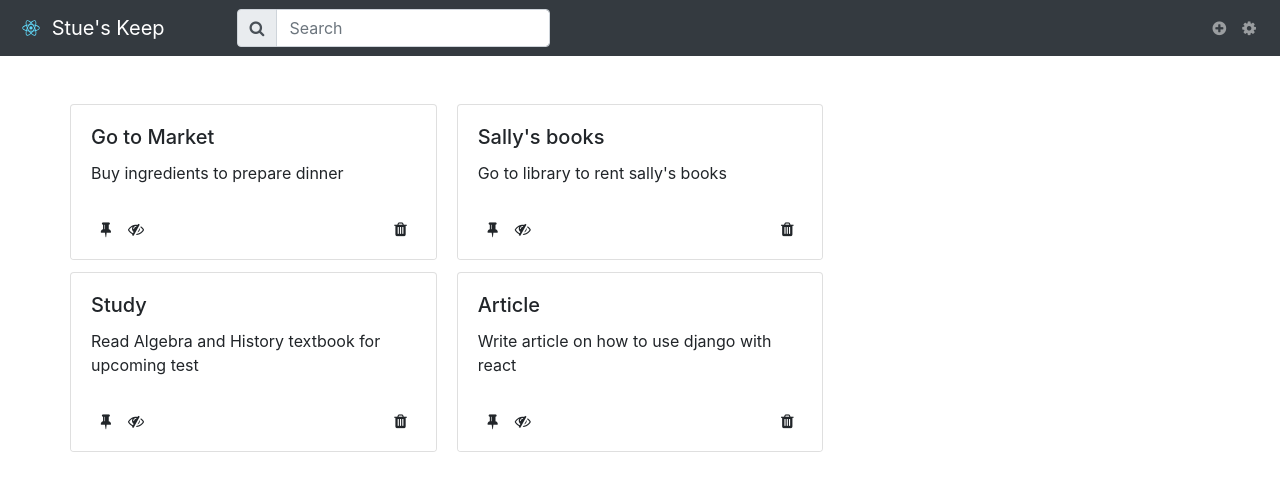
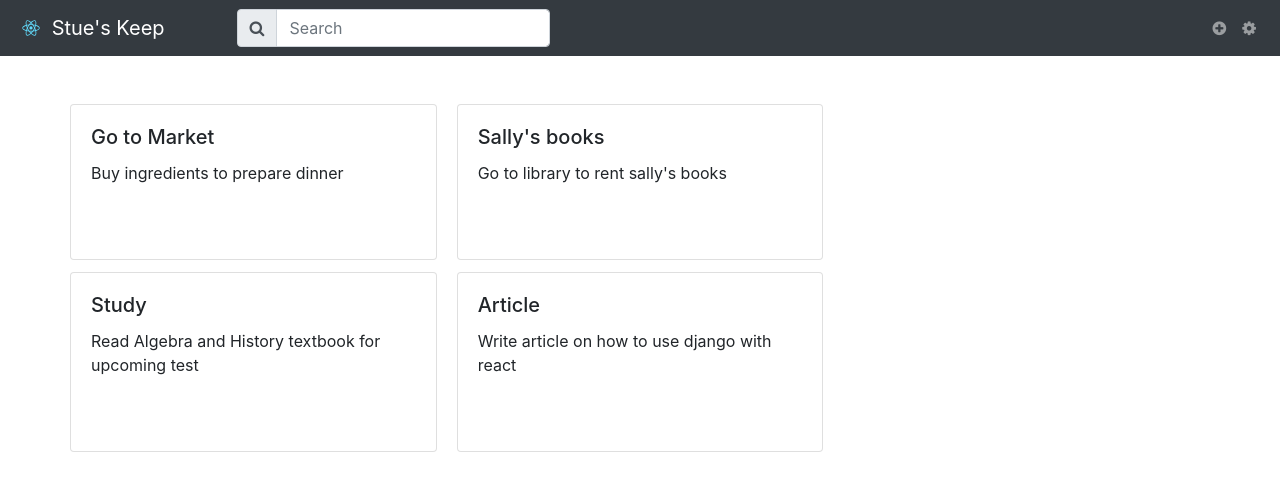
Before and after one commit to stuartelimu/keep, a React (Create React App) app in the folder frontend/: page / in a window 1280 px wide. Shown: the top 490 px of the page. Built offline with nearby package versions, Linux system fonts and the light colour scheme.

Commit message:
add delete functionality

```diff
--- a/frontend/src/App.css
+++ b/frontend/src/App.css
@@ -42,7 +42,11 @@ input[type=text]:focus, textarea:focus {
 }
 
 .card-footer {
-
+  visibility: hidden;
   background-color: #fff;
   border-top: none;
 }
+
+.card:hover .card-footer {
+  visibility: visible;
+}
--- a/frontend/src/App.js
+++ b/frontend/src/App.js
@@ -54,6 +54,8 @@ class App extends Component {
     this.renderSingleItem = this.renderSingleItem.bind(this);
     this.handleChange = this.handleChange.bind(this);
     this.handleSubmit = this.handleSubmit.bind(this);
+    this.handleDelete = this.handleDelete.bind(this);
+
   }
 
   handleChange(e) {
@@ -105,10 +107,14 @@ class App extends Component {
     console.log(this.state.noteList);
   }
 
-  // handleEdit(e, id) {
-  //   const updatedNote = {id: Date.now(), title: this.state.note.title, body: this.state.note.body, updated_at: "2020-01-21T23:55:48.778936+03:00"}
+  handleDelete(id) {
+    const updatedNotes = this.state.noteList.filter(note => {
+      return note.id !== id;
+    })
 
-  // }
+    this.setState({noteList: updatedNotes});
+    console.log(id);
+  }
 
   renderSingleItem = id => {
     let activeNote = {};
@@ -142,6 +148,7 @@ class App extends Component {
         body={note.body}
         updated_at={note.updated_at}
         renderSingleItem={this.renderSingleItem}
+        handleDelete={this.handleDelete}
       />
     ));
 
--- a/frontend/src/NoteItem.js
+++ b/frontend/src/NoteItem.js
@@ -11,15 +11,15 @@ const NoteItem = props => {
       <Card.Footer>
         <ButtonToolbar aria-label="Toolbar with button groups">
           <ButtonGroup className="mr-auto" aria-label="First group">
-            <span className="action-button rounded-circle"><i class="fa fa-thumb-tack" aria-hidden="true"></i></span>
-            <span className="action-button rounded-circle"><i class="fa fa-eye-slash" aria-hidden="true"></i></span>
+            <span className="action-button rounded-circle"><i className="fa fa-thumb-tack" aria-hidden="true"></i></span>
+            <span className="action-button rounded-circle"><i className="fa fa-eye-slash" aria-hidden="true"></i></span>
 
           </ButtonGroup>
 
 
 
           <ButtonGroup className="ml-auto" aria-label="Third group">
-            <span className="action-button rounded-circle"><i class="fa fa-trash" aria-hidden="true"></i></span>
+            <span className="action-button rounded-circle" onClick={() => props.handleDelete(props.id)}><i className="fa fa-trash" aria-hidden="true"></i></span>
           </ButtonGroup>
         </ButtonToolbar>
       </Card.Footer>
```
